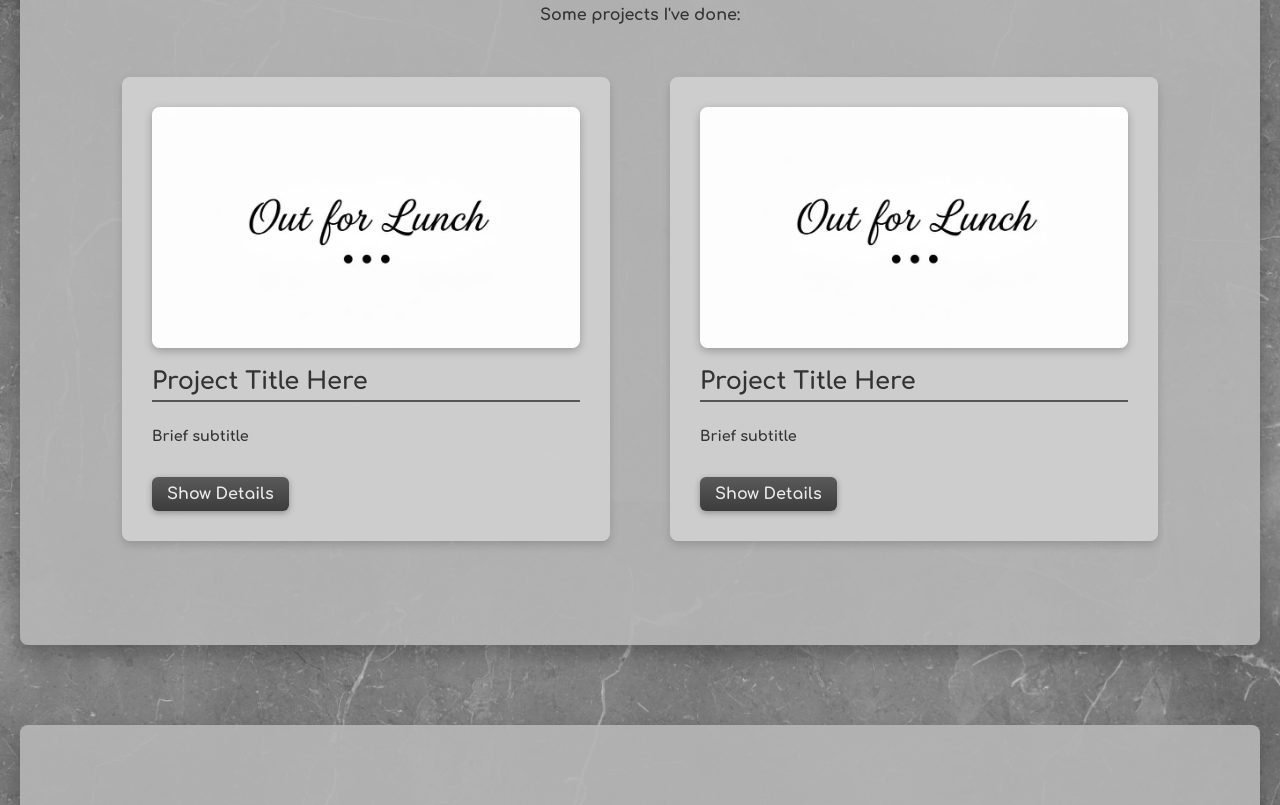
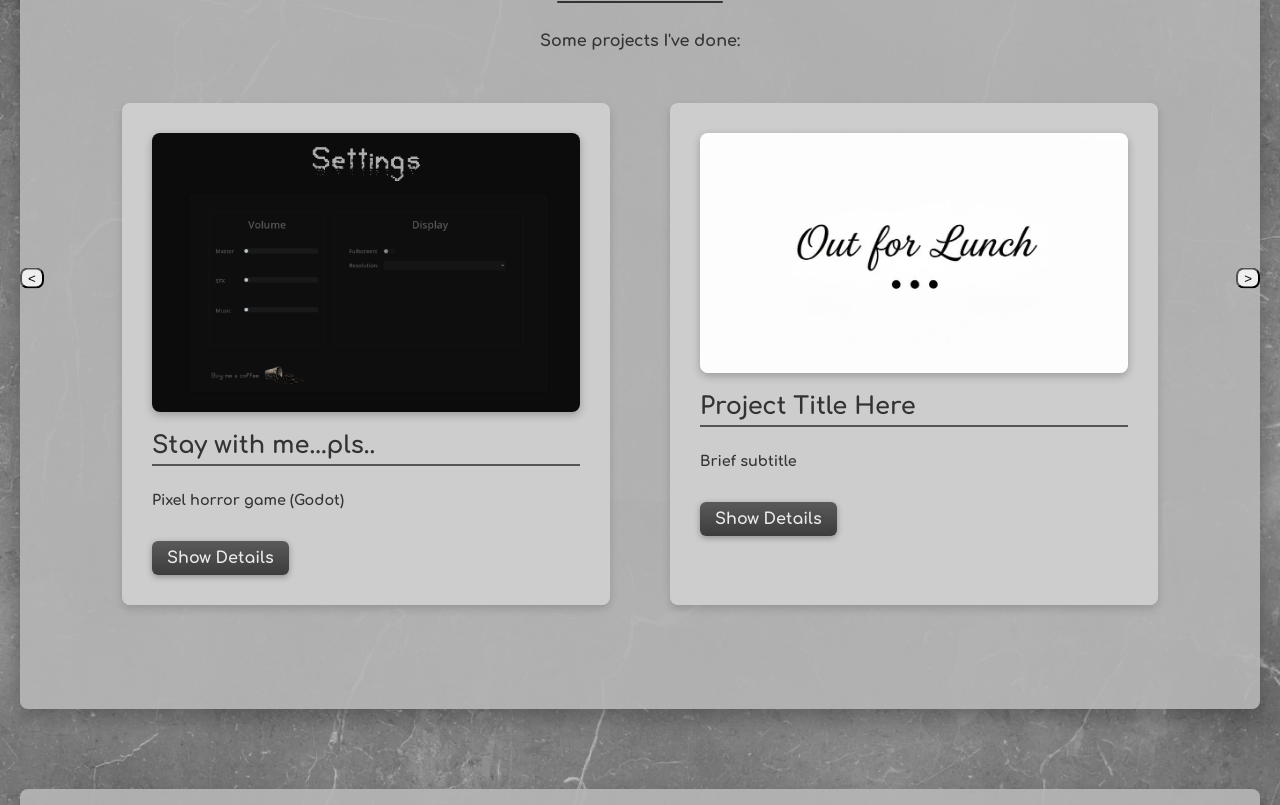
Before and after one commit to bloodleafpuddle/my-portfolio, a plain HTML site: page index.html in a window 1280 px wide. Shown: the part 1332-2137 px from the top of the page. Drawn offline with nearby package versions, Linux system fonts and the light colour scheme.

Commit message:
Prepping project scroll

```diff
--- a/css/projects.css
+++ b/css/projects.css
@@ -1,3 +1,19 @@
+.scroll-arrow {
+    position: absolute; /* Needed to listen to .carousel-wrapper */
+    top: 50%;
+    transform: translateY(-50%);
+    z-index: 20;
+    border-radius: 8px;
+}
+
+.right-arrow {
+    right: 0;
+}
+
+.left-arrow {
+    left: 0;
+}
+
 .project-grid {
     display: grid;
     grid-template-columns: repeat(2, 1fr);
--- a/index.html
+++ b/index.html
@@ -50,23 +50,34 @@
 
         <section id="about">
             <h2>About Me</h2>
-            <p>Welcome to my page! I’m a beginner-to-intermediate programmer driven by the mission to translate complex concepts into clean, functional, and engaging digital experiences. I’m currently focused on building a rock-solid foundation in HTML, CSS, and Java, while actively leveling up my skills in a few other languages to tackle interactive and game development projects.</p>
-            <p>What truly influences my technical approach is the perspective I bring from the creative world. As an artist specializing in horror, I see code as the ultimate catalyst: a powerful tool to realize anything expressive, artful, or unsettlingly creative. This background means I don’t just write code; I design systems with an acute eye for atmosphere, detail, and user experience, constantly pushing to bridge the gap between imagination and execution.</p>
+            <p>Welcome to my page! I’m a beginner-to-intermediate programmer driven by the mission to translate complex concepts into clean, functional, and engaging digital experiences. I’m currently focused on building a rock-solid foundation in HTML, CSS, Java, and Node.js while actively leveling up my skills in plenty of other languages to tackle all types of projects.</p>
+            <p>What truly influences my technical approach is the perspective I bring from the creative world. As an artist specializing in horror, I see code as the ultimate catalyst: a powerful tool to realize anything expressive, artful, or unsettlingly creative. This background means I don’t just write code; I design systems with an acute eye for atmosphere, detail, and user experience, constantly pushing to bridge the gap between imagination and execution.
+                A goal of mine is to become extremely well versed in all things Front-End and get some creative projects completed to further build my portfolio.</p>
             <p>I'm always on the hunt for my next big learning opportunity or a project where I can merge technical challenge with a strong, creative vision.</p>
         </section>
 
         <section id="projects">
             <h2>Projects</h2>
             <p>Some projects I've done:</p>
+            <div class="carousel-wrapper">
+                <button class="scroll-arrow left-arrow" aria-label="Scroll projects left">
+                    &lt;
+                </button>
+                <button class="scroll-arrow right-arrow" aria-label="Scroll projects right">
+                    &gt;
+                </button>
+            </div>
+
+            <div class="project-carousel">
             <div class="project-grid">
 
                 <div class="project-card">
-                    <img src="images/outforlunch.jpg" alt="placeholder" class="project-img">
-                    <h3>Project Title Here</h3>
-                    <p>Brief subtitle</p>
+                    <img src="images/staywithmepls.png" alt="placeholder" class="project-img">
+                    <h3>Stay with me...pls..</h3>
+                    <p>Pixel horror game (Godot)</p>
                     <a href="#" class="toggle-btn show">Show Details</a>
                         <div class="card-back">
-                        <p>Detailed description goes here</p>
+                        <p>Stay with me...pls.. is a pixel horror game that I've been working on during my spare time using Godot engine! A top down game that grows in pace to defend a loved one from.. something.. equipped with jumpscares, soon to be inclusive settings, and some comforting yet unsettling art.</p>
                         <a href="#" class="toggle-btn hide">Hide Details</a>
                         </div>
                 </div>
@@ -83,6 +94,7 @@
                         </div>
                 </div>
 
+            </div>
             </div>
         </section>
 
```
